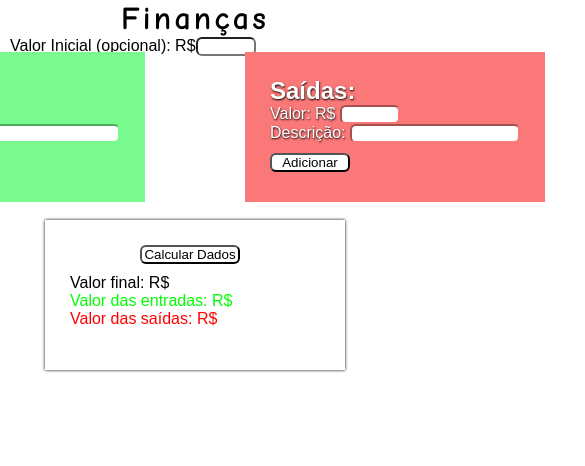
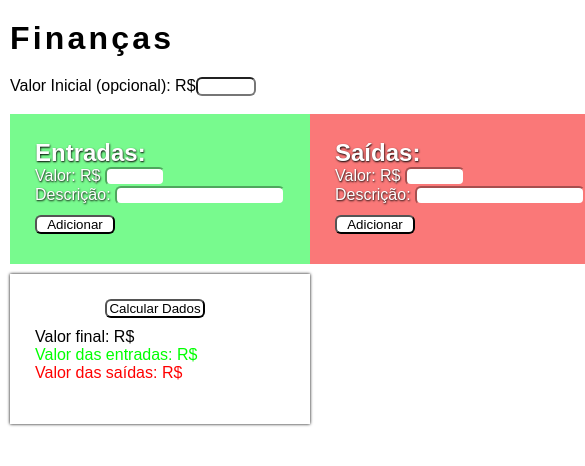
Before and after one commit to FonsMat/FinancasJS, a plain HTML site: page index.html in a window 390 px wide. Shown: the top 466 px of the page, 585 px wide, since content can reach past the window. Drawn offline with Linux system fonts and the light colour scheme.

Commit message:
correção de float em despositivos mobile

```diff
--- a/index.html
+++ b/index.html
@@ -23,15 +23,15 @@
             <button id="btnSaida" onclick="addSaida()">Adicionar</button>
         </div>
     </div>
-    <br>
-    <div id="transações"></div>
-    <br>
     <div id="final">
         <button id="calcular" onclick="calcular()">Calcular Dados</button>
         <div id="res">Valor final: R$</div>
         <div id="resEntradas" style="color: #00ff00;">Valor das entradas: R$</div>
         <div id="resSaidas" style="color: #ff0000;">Valor das saídas: R$</div>
-        <script src="main.js"></script>
     </div>
+
+    <div id="transações"></div>
+
+    <script src="main.js"></script>
 </body>
 </html>
--- a/style.css
+++ b/style.css
@@ -5,9 +5,10 @@
     font-family: Arial, Helvetica, sans-serif;
 }
 h1 {
-    text-align: center;
-    font-family: 'Comic Sans MS', Comic Sans, cursive;
+    font-family: fantasy;
     letter-spacing: .2rem;
+    margin: 20px;
+    margin-left: 10px;
 }
 #entradas {
     background-color: rgb(120, 250, 142);
@@ -67,10 +68,8 @@ h1 {
     padding-top: 25px;
     padding-left: 25px;
     background-color: white;
-    position: absolute;
-    top: 35%;
-    left: 50%;
-    transform: translate(-50%, -50%);
+    margin-left: 10px;
+    margin-bottom: 10px;
 }
 #calcular {
     background-color: white;
@@ -92,10 +91,8 @@ h1 {
     width: 60px;
 }
 #divs {
-    width: 700px;
+    width: 600px;
     height: 150px;
-    position: absolute;
-    top: 15%;
-    left: 50%;
-    transform: translate(-50%, -50%);
+    margin-left: 10px;
+    margin-bottom: 10px;
 }
```
